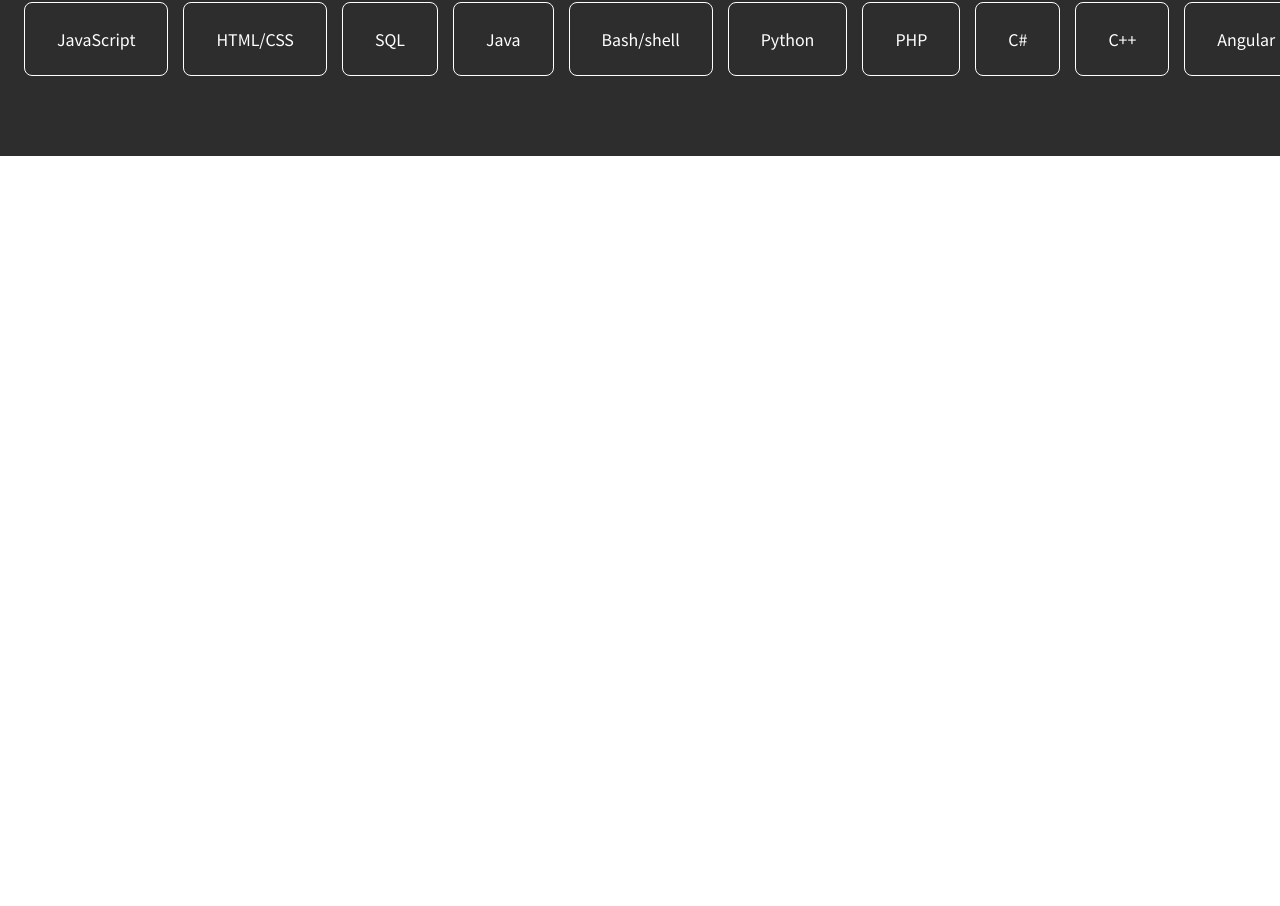
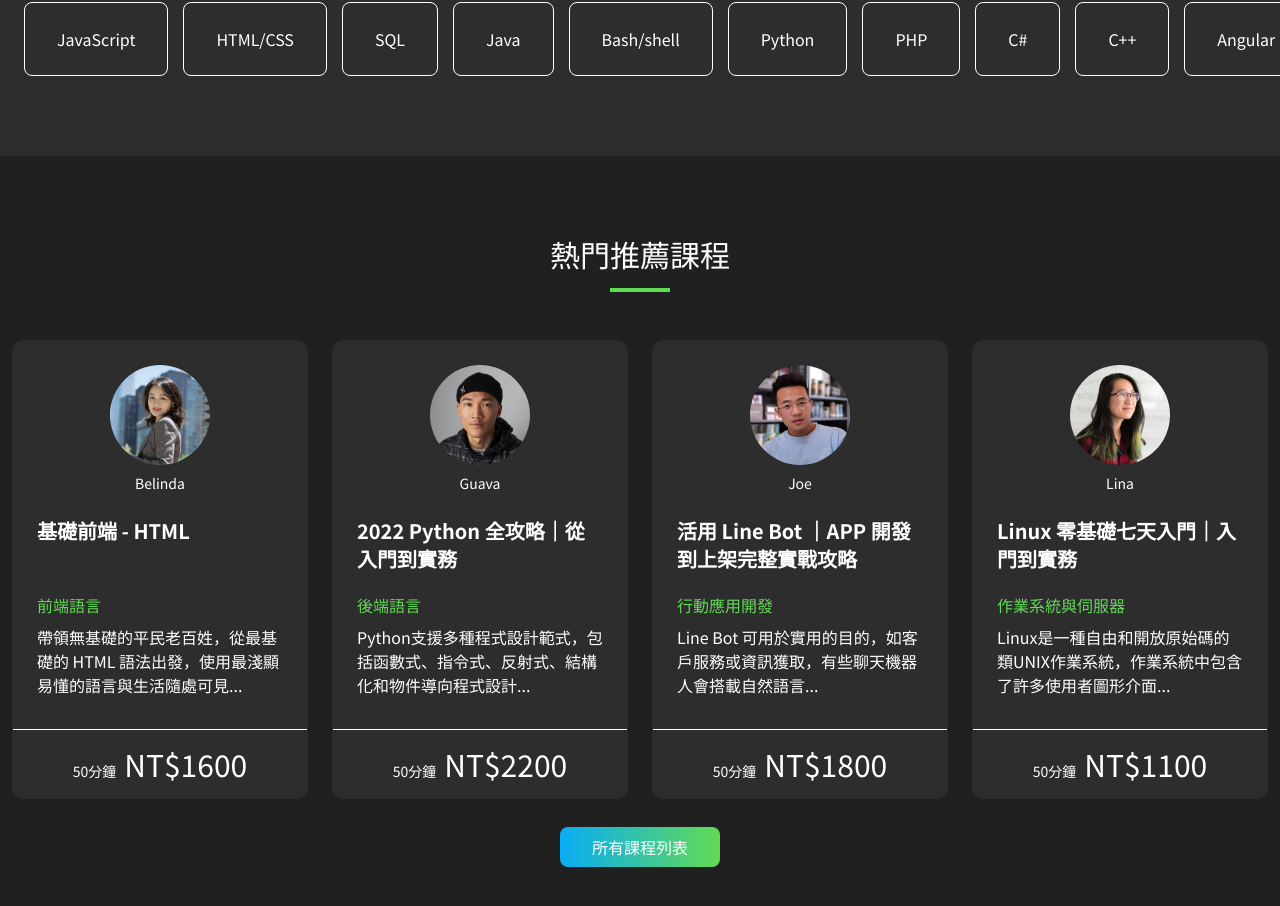
Before and after one commit to xin1126/Tutor-Template, a React (Vite) app: page /#/ in a window 1280 px wide. Shown: the part 1786-2692 px from the top of the page. Before the commit the page ends 1942 px from the top, so only its background shows below. Built offline with nearby package versions, Linux system fonts and the light colour scheme; a web font is replaced by a local one.

Commit message:
feat: PopularCourses Page

```diff
--- /dev/null
+++ b/src/pages/home/components/PopularCourses.tsx
@@ -0,0 +1,88 @@
+import Title from '@/components/Title'
+import GradientButton from '@/components/GradientButton'
+import images from '@/lib/images'
+
+const PopularCourses: React.FC = () => {
+  const courses = [
+    {
+      avatar: images.teacher01,
+      name: 'Belinda',
+      title: '基礎前端 - HTML',
+      type: '前端語言',
+      content:
+        '帶領無基礎的平民老百姓，從最基礎的 HTML 語法出發，使用最淺顯易懂的語言與生活隨處可見...',
+      time: '50分鐘',
+      price: 'NT$1600',
+    },
+    {
+      avatar: images.teacher02,
+      name: 'Guava',
+      title: '2022 Python 全攻略｜從入門到實務',
+      type: '後端語言',
+      content:
+        'Python支援多種程式設計範式，包括函數式、指令式、反射式、結構化和物件導向程式設計...',
+      time: '50分鐘',
+      price: 'NT$2200',
+    },
+    {
+      avatar: images.teacher03,
+      name: 'Joe',
+      title: '活用 Line Bot ｜APP 開發到上架完整實戰攻略',
+      type: '行動應用開發',
+      content:
+        'Line Bot 可用於實用的目的，如客戶服務或資訊獲取，有些聊天機器人會搭載自然語言...',
+      time: '50分鐘',
+      price: 'NT$1800',
+    },
+    {
+      avatar: images.teacher04,
+      name: 'Lina',
+      title: 'Linux 零基礎七天入門｜入門到實務',
+      type: '作業系統與伺服器',
+      content:
+        'Linux是一種自由和開放原始碼的類UNIX作業系統，作業系統中包含了許多使用者圖形介面...',
+      time: '50分鐘',
+      price: 'NT$1100',
+    },
+  ]
+  return (
+    <div className="bg-dark pb-10 sm:pb-20">
+      <Title title={'熱門推薦課程'} />
+      <ul className="container grid cursor-default items-center justify-around gap-4 text-white sm:grid-cols-2 xl:grid-cols-4 xl:gap-6">
+        {courses.map((item, index) => {
+          return (
+            <li
+              className="cursor-pointer rounded-xl border border-transparent bg-primary pt-6 pb-4 hover:border-secondary"
+              key={item.title}
+            >
+              <img
+                className="w-100[px] mx-auto mb-2 h-[100px] rounded-full"
+                src={item.avatar}
+                alt="avatar"
+              />
+              <div className="px-8 pb-3 sm:px-6 sm:pb-8">
+                <p className="mb-6 text-center text-sm">{item.name}</p>
+                <p className="mb-4 min-h-[60px] text-xl font-bold">
+                  {item.title}
+                </p>
+                <p className="mb-2 text-secondary">{item.type}</p>
+                <p>{item.content}</p>
+              </div>
+              <div className="border-t border-white pt-4 text-center">
+                <p className="text-3xl">
+                  <span className="mr-2 text-sm">{item.time}</span>
+                  {item.price}
+                </p>
+              </div>
+            </li>
+          )
+        })}
+      </ul>
+      <div className="mt-4 text-center sm:mt-7">
+        <GradientButton text={'所有課程列表'} px={32} />
+      </div>
+    </div>
+  )
+}
+
+export default PopularCourses
--- a/src/pages/home/index.tsx
+++ b/src/pages/home/index.tsx
@@ -2,6 +2,7 @@
 import Information from './components/Information'
 import Process from './components/Process'
 import CourseCategory from './components/CourseCategory'
+import PopularCourses from './components/PopularCourses'
 
 const Home: React.FC = () => {
   return (
@@ -10,6 +11,7 @@
       <Information />
       <Process />
       <CourseCategory />
+      <PopularCourses />
     </>
   )
 }
```
